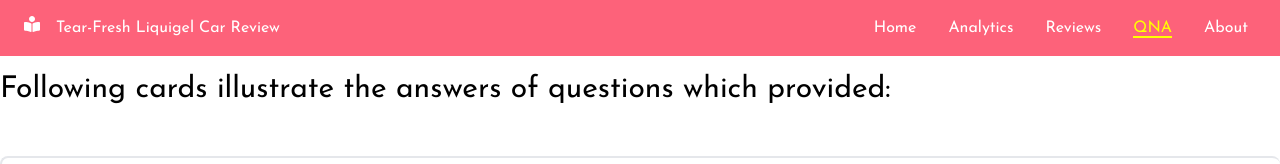
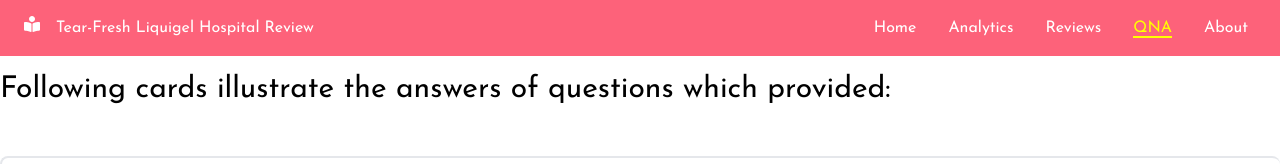
Before and after one commit to devhasibulislam/ph-assignment-09, a React (Create React App) app: page /QNA in a window 1280 px wide. Shown: the top 164 px of the page. Built offline with nearby package versions, Linux system fonts and the light colour scheme.

Commit message:
replace car to hospital

```diff
--- a/public/index.html
+++ b/public/index.html
@@ -24,7 +24,7 @@
       work correctly both with client-side routing and a non-root public URL.
       Learn how to configure a non-root public URL by running `npm run build`.
     -->
-    <title>Tear-Fresh Liquigel | Car Review</title>
+    <title>Tear-Fresh Liquigel | Hospital Review</title>
   </head>
   <body>
     <noscript>You need to enable JavaScript to run this app.</noscript>
--- a/src/components/Header/Header.js
+++ b/src/components/Header/Header.js
@@ -8,7 +8,7 @@ const Header = () => {
         <div className='flex justify-between items-center p-4 bg-[#fd627a] text-white mb-4'>
             <div className="header-logo flex items-baseline">
                 <svg aria-hidden="true" focusable="false" data-prefix="fas" data-icon="book-reader" className="w-8 mr-2 svg-inline--fa fa-book-reader fa-w-16 " role="img" xmlns="http://www.w3.org/2000/svg" viewBox="0 0 512 512"><path fill="currentColor" d="M352 96c0-53.02-42.98-96-96-96s-96 42.98-96 96 42.98 96 96 96 96-42.98 96-96zM233.59 241.1c-59.33-36.32-155.43-46.3-203.79-49.05C13.55 191.13 0 203.51 0 219.14v222.8c0 14.33 11.59 26.28 26.49 27.05 43.66 2.29 131.99 10.68 193.04 41.43 9.37 4.72 20.48-1.71 20.48-11.87V252.56c-.01-4.67-2.32-8.95-6.42-11.46zm248.61-49.05c-48.35 2.74-144.46 12.73-203.78 49.05-4.1 2.51-6.41 6.96-6.41 11.63v245.79c0 10.19 11.14 16.63 20.54 11.9 61.04-30.72 149.32-39.11 192.97-41.4 14.9-.78 26.49-12.73 26.49-27.06V219.14c-.01-15.63-13.56-28.01-29.81-27.09z"></path></svg>
-                <span className='m-0'>Tear-Fresh Liquigel Car Review</span>
+                <span className='m-0'>Tear-Fresh Liquigel Hospital Review</span>
             </div>
             <div className='w-8 md:hidden' onClick={() => setOpen(!open)}>
                 {open ? <MenuIcon></MenuIcon> : <XIcon></XIcon>}
```
Also changed, not shown: 1 other file (tests, documents, lock files or other folders).
